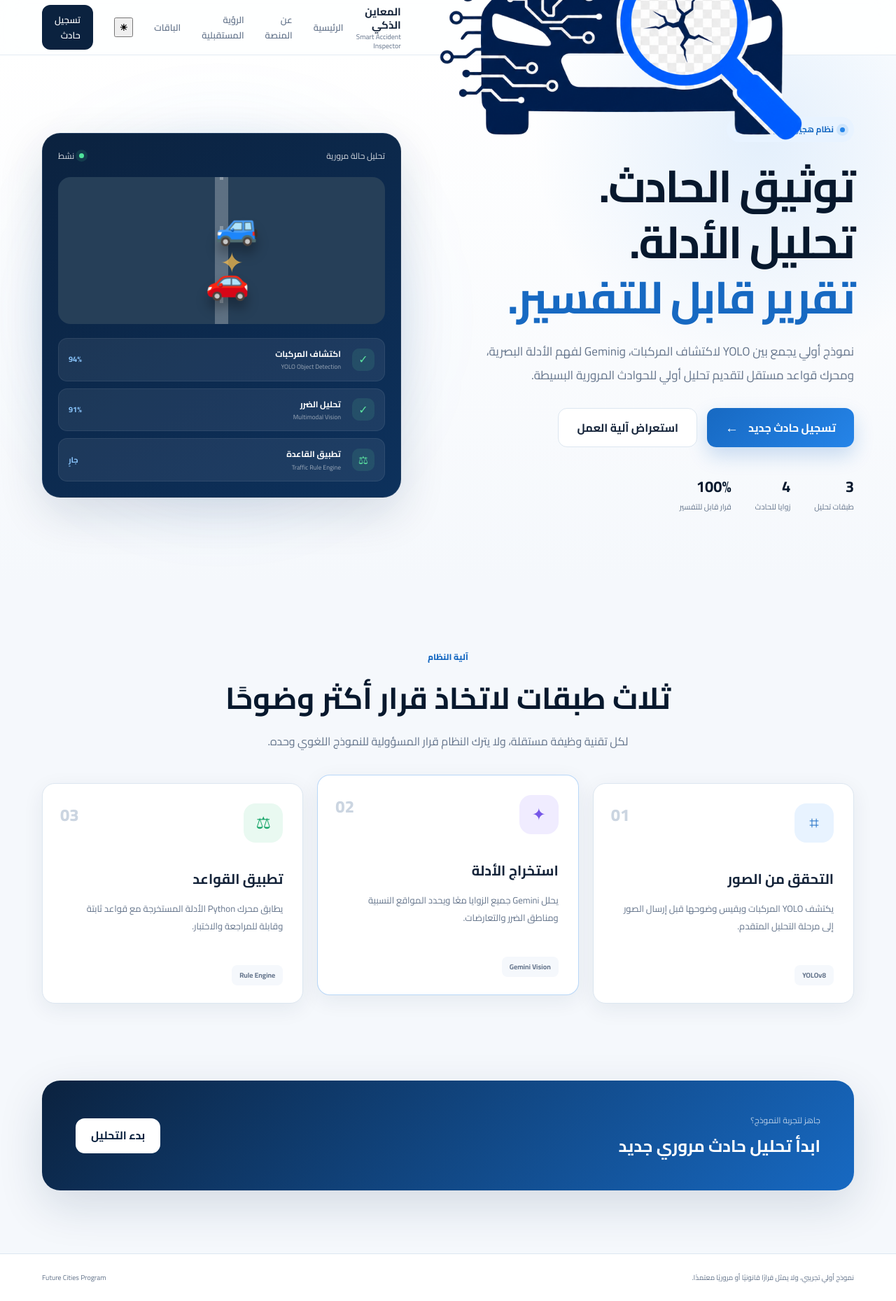
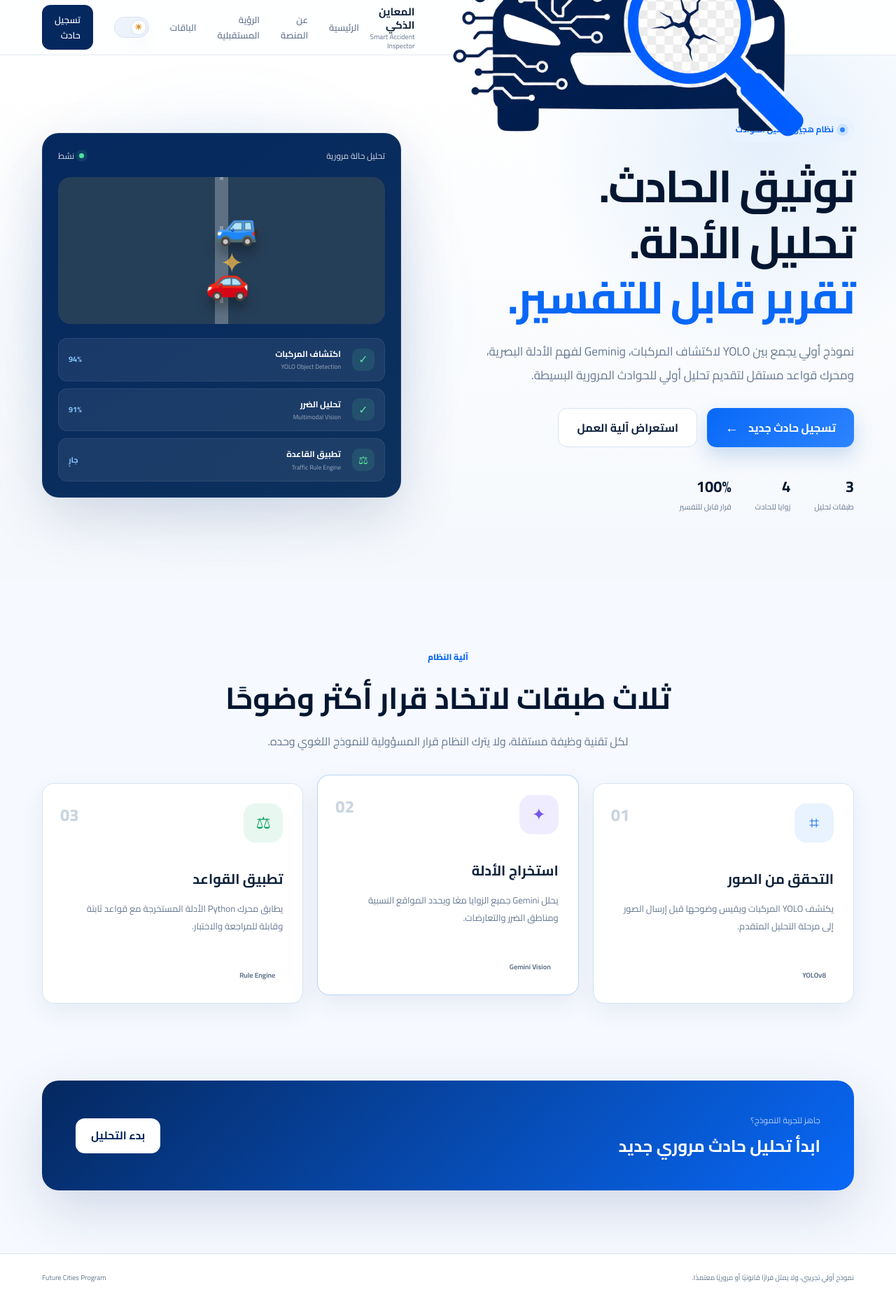
Before and after one commit to Nujud11/Smart-Inspector, a Flask app: page / in a window 1280 px wide. Shown: the whole page at 70% size. Run offline with Flask 3, Linux system fonts and the light colour scheme.

Commit message:
feat: redesign layout and add dark mode support

```diff
--- a/static/css/style.css
+++ b/static/css/style.css
@@ -1,26 +1,79 @@
 :root {
-    --navy-950: #07182d;
-    --navy-900: #0b223f;
-    --navy-800: #123a66;
-    --blue-600: #1769c2;
-    --blue-500: #2584e8;
-    --blue-100: #e8f3ff;
+    color-scheme: light;
+
+    --navy-950: #031631;
+    --navy-900: #05285f;
+    --navy-800: #0a3f8f;
+
+    --blue-700: #0056dc;
+    --blue-600: #0868f7;
+    --blue-500: #2d84ff;
+    --blue-100: #e9f2ff;
+
     --purple-500: #7657e8;
-    --green-500: #19a66a;
-    --green-100: #e9f9f1;
+    --green-500: #16a36a;
+    --green-100: #e8f8f0;
     --red-500: #dc4c55;
     --amber-500: #d99125;
+
     --white: #ffffff;
-    --surface: #f5f8fc;
-    --surface-2: #edf3f9;
-    --border: #dce6f0;
-    --text: #15243a;
-    --muted: #64748b;
-    --shadow-sm: 0 8px 30px rgba(15, 43, 75, 0.07);
-    --shadow-md: 0 22px 65px rgba(15, 43, 75, 0.14);
-    --radius-lg: 26px;
-    --radius-md: 18px;
-    --radius-sm: 12px;
+    --background: #f6f9ff;
+    --surface: #ffffff;
+    --surface-2: #eef4fc;
+    --surface-3: #e5eef9;
+
+    --border: #d8e4f2;
+    --border-strong: #b9cee6;
+
+    --text: #10233d;
+    --muted: #667891;
+
+    --header-bg: rgba(255, 255, 255, 0.88);
+    --overlay: rgba(3, 22, 49, 0.76);
+
+    --shadow-sm: 0 12px 34px rgba(5, 40, 95, 0.07);
+    --shadow-md: 0 28px 80px rgba(5, 40, 95, 0.15);
+
+    --radius-lg: 24px;
+    --radius-md: 17px;
+    --radius-sm: 11px;
+}
+
+html[data-theme="dark"] {
+    color-scheme: dark;
+
+    --navy-950: #f0f6ff;
+    --navy-900: #d9e9ff;
+    --navy-800: #9bc5ff;
+
+    --blue-700: #4b96ff;
+    --blue-600: #3d8dff;
+    --blue-500: #68a7ff;
+    --blue-100: rgba(61, 141, 255, 0.13);
+
+    --purple-500: #a58cff;
+    --green-500: #4fd79a;
+    --green-100: rgba(79, 215, 154, 0.12);
+    --red-500: #ff7b83;
+    --amber-500: #f2b957;
+
+    --white: #0b1b31;
+    --background: #050d19;
+    --surface: #0b1b31;
+    --surface-2: #0f233d;
+    --surface-3: #142b48;
+
+    --border: #1e3857;
+    --border-strong: #2b4d74;
+
+    --text: #edf5ff;
+    --muted: #91a5bf;
+
+    --header-bg: rgba(5, 13, 25, 0.88);
+    --overlay: rgba(1, 6, 13, 0.82);
+
+    --shadow-sm: 0 14px 36px rgba(0, 0, 0, 0.18);
+    --shadow-md: 0 30px 90px rgba(0, 0, 0, 0.33);
 }
 
 * {
@@ -33,10 +86,13 @@ html {
 
 body {
     margin: 0;
-    background: var(--surface);
+    background: var(--background);
     color: var(--text);
     font-family: "Cairo", sans-serif;
     line-height: 1.7;
+    transition:
+        background-color 0.2s ease,
+        color 0.2s ease;
 }
 
 a {
@@ -67,7 +123,7 @@ img {
     position: sticky;
     top: 0;
     z-index: 100;
-    background: rgba(255, 255, 255, 0.88);
+    background: var(--header-bg);
     border-bottom: 1px solid rgba(220, 230, 240, 0.8);
     backdrop-filter: blur(16px);
 }
@@ -823,6 +879,69 @@ img {
     color: var(--blue-600);
     font-size: 17px;
     font-weight: 800;
+}
+
+.theme-toggle {
+    width: 50px;
+    height: 30px;
+    padding: 0;
+    background: transparent;
+    border: 0;
+    cursor: pointer;
+}
+
+.theme-toggle-track {
+    position: relative;
+    width: 50px;
+    height: 30px;
+    display: block;
+    background: var(--surface-2);
+    border: 1px solid var(--border);
+    border-radius: 999px;
+}
+
+.theme-toggle-thumb {
+    position: absolute;
+    top: 3px;
+    right: 3px;
+    width: 22px;
+    height: 22px;
+    display: grid;
+    place-items: center;
+    background: var(--surface);
+    border: 1px solid var(--border);
+    border-radius: 50%;
+    box-shadow: var(--shadow-sm);
+    transition: transform 0.25s ease;
+}
+
+html[data-theme="dark"] .theme-toggle-thumb {
+    transform: translateX(-20px);
+}
+
+.theme-icon {
+    position: absolute;
+    font-size: 12px;
+    line-height: 1;
+    transition: opacity 0.2s ease;
+}
+
+.theme-icon-sun {
+    color: #d99125;
+    opacity: 1;
+}
+
+.theme-icon-moon {
+    color: var(--blue-500);
+    opacity: 0;
+}
+
+html[data-theme="dark"] .theme-icon-sun {
+    opacity: 0;
+}
+
+html[data-theme="dark"] .theme-icon-moon {
+    opacity: 1;
 }
 
 @keyframes spin {
--- a/static/js/app.js
+++ b/static/js/app.js
@@ -1,8 +1,49 @@
 document.addEventListener("DOMContentLoaded", () => {
+    initializeTheme();
     initializeUploadPage();
     initializeReportTabs();
 });
 
+function initializeTheme() {
+    const root = document.documentElement;
+    const toggle = document.getElementById("themeToggle");
+
+    if (!toggle) {
+        return;
+    }
+
+    function applyTheme(theme) {
+        root.dataset.theme = theme;
+
+        toggle.setAttribute(
+            "aria-pressed",
+            theme === "dark" ? "true" : "false"
+        );
+
+        toggle.setAttribute(
+            "aria-label",
+            theme === "dark"
+                ? "تفعيل الوضع الفاتح"
+                : "تفعيل الوضع الداكن"
+        );
+
+        localStorage.setItem(
+            "smart-inspector-theme",
+            theme
+        );
+    }
+
+    applyTheme(root.dataset.theme || "light");
+
+    toggle.addEventListener("click", () => {
+        const nextTheme =
+            root.dataset.theme === "dark"
+                ? "light"
+                : "dark";
+
+        applyTheme(nextTheme);
+    });
+}
 
 function initializeUploadPage() {
     const input = document.getElementById("accidentImages");
--- a/templates/base.html
+++ b/templates/base.html
@@ -7,6 +7,24 @@
         name="viewport"
         content="width=device-width, initial-scale=1.0"
     >
+
+    <script>
+        (() => {
+            const savedTheme = localStorage.getItem(
+                "smart-inspector-theme"
+            );
+
+            const systemDark = window.matchMedia(
+                "(prefers-color-scheme: dark)"
+            ).matches;
+
+            const theme = savedTheme || (
+                systemDark ? "dark" : "light"
+            );
+
+            document.documentElement.dataset.theme = theme;
+        })();
+    </script>
 
     <title>
         {% block title %}المحقق المروري الذكي{% endblock %}
@@ -75,8 +93,14 @@
                     class="theme-toggle"
                     id="themeToggle"
                     aria-label="تغيير وضع الألوان"
+                    aria-pressed="false"
                 >
-                    <span class="theme-toggle-icon">☀</span>
+                    <span class="theme-toggle-track">
+                        <span class="theme-toggle-thumb">
+                            <span class="theme-icon theme-icon-sun">☀</span>
+                            <span class="theme-icon theme-icon-moon">☾</span>
+                        </span>
+                    </span>
                 </button>
 
                 <a
```
